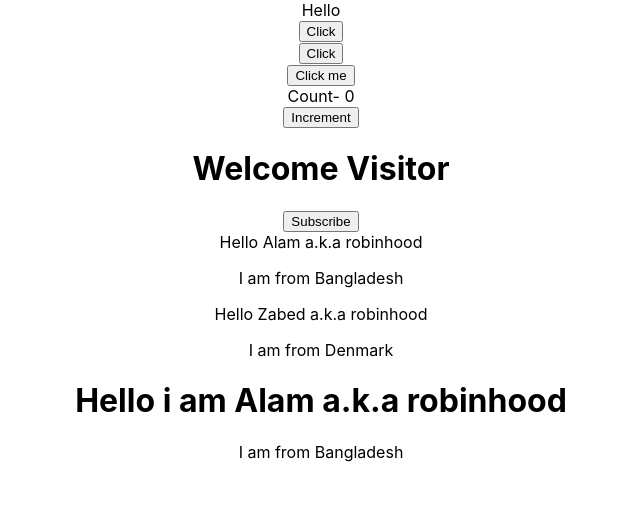
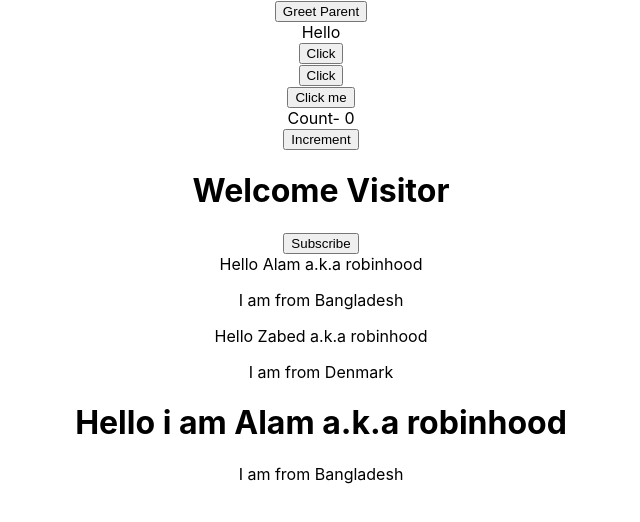
Before and after one commit to zabedalam/React-material, a React (Create React App) app: page / in a window 1280 px wide. Shown: the top 522 px of the page, without its empty margins (319-959 px from the left). Built offline with nearby package versions, Linux system fonts and the light colour scheme.

Commit message:
Method as a props from child to parent

```diff
--- a/src/App.js
+++ b/src/App.js
@@ -12,10 +12,12 @@
 import FunctionClick from "./components/FunctionClick"
 import ClassClick from './components/ClassClick';
 import EventBind from './components/EventBind';
+import ParentComponent from "./components/ParentComponent"
 
 function App() {
   return (
     <div className="App">
+      <ParentComponent></ParentComponent>
       <EventBind></EventBind>
       <FunctionClick></FunctionClick>
       <ClassClick></ClassClick>
--- /dev/null
+++ b/src/components/ChildComponent.jsx
@@ -0,0 +1,12 @@
+import React from 'react';
+
+export default function ChildComponent(props) {
+  return (
+    <>
+    {/* <button onClick={props.greetHandler}>Greet Parent</button> */}
+{/* if u wanna pass parameter */}
+    <button onClick={()=>props.greetHandler("Child")}>Greet Parent</button>
+
+    </>
+  );
+}
--- a/src/components/EventBind.jsx
+++ b/src/components/EventBind.jsx
@@ -17,7 +17,7 @@
   //     })
   // }
 
-  //For 3 option this is still on research level but also very good option
+  //For 4 option this is still on research level but also very good option
   clickHandler = () => {
     this.setState({
       message: "Bye",
--- /dev/null
+++ b/src/components/ParentComponent.jsx
@@ -0,0 +1,32 @@
+import React, { Component } from 'react'
+import ChildComponent from "./ChildComponent"
+
+class ParentComponent extends Component {
+    constructor(props) {
+      super(props)
+
+      this.state = {
+         parentName:"parent"
+      }
+      this.greetParent=this.greetParent.bind(this)
+    }
+
+    // greetParent(){
+    //     alert(`Hello ${this.state.parentName}`)
+    // }
+    // if u wanna pass a parameter from child
+
+    greetParent(childName){
+        alert(`Hello ${this.state.parentName} from ${childName}`)
+    }
+
+  render() {
+    return (
+      <>
+        <ChildComponent greetHandler={this.greetParent}></ChildComponent>
+      </>
+    )
+  }
+}
+
+export default ParentComponent
```
